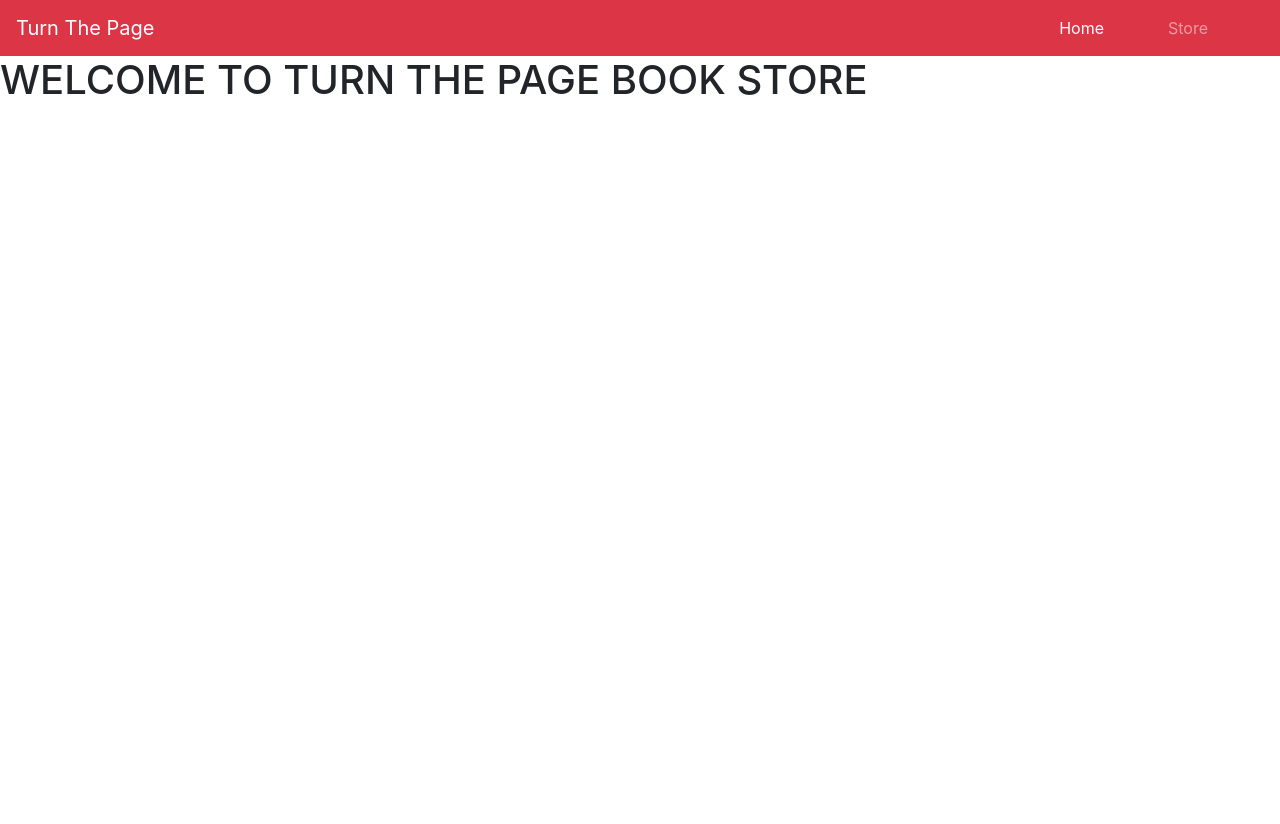
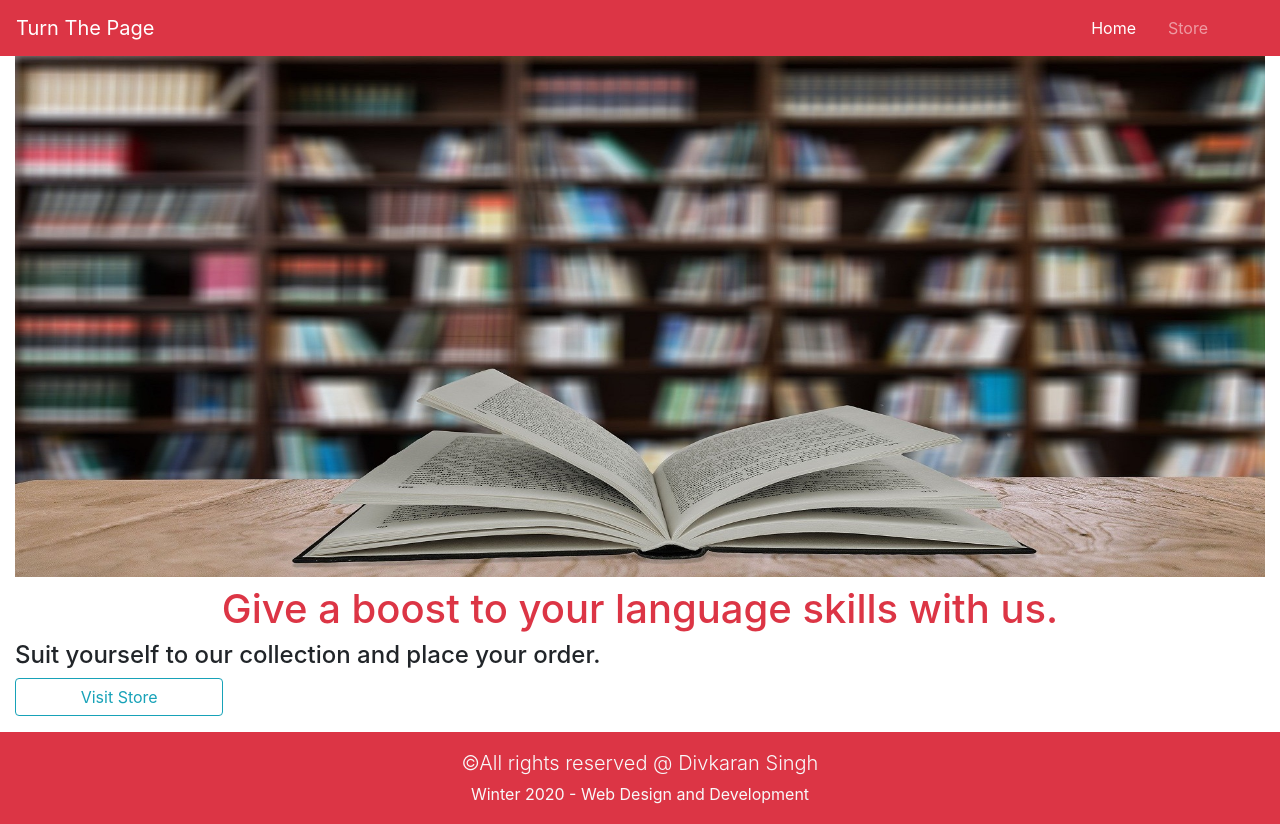
Before and after one commit to divkaran-singh/E-commerceProject, a PHP site: page / in a window 1280 px wide. Before the commit the page ends 95 px from the top, so only its background shows below. Run offline with PHP 8.4, Linux system fonts and the light colour scheme.

Commit message:
Complete Project

```diff
--- a/index.php
+++ b/index.php
@@ -14,7 +14,7 @@
 
     <div class="collapse navbar-collapse" id="navbarSupportedContent">
         <ul class="navbar-nav ml-auto mr-5">
-            <li class="nav-item active mr-5">
+            <li class="nav-item active mr-3">
                 <a class="nav-link" href="index.php">Home</a>
             </li>
             <li class="nav-item">
@@ -22,6 +22,35 @@
             </li>
     </div>
 </nav>
-<h1>WELCOME TO TURN THE PAGE BOOK STORE</h1>
+<div class="container-fluid">
+    <div class="row">
+        <div class="col-md-12">
+            <img src="images/bannerImage.jpg" alt="Banner image" class="img-fluid">
+        </div>
+    </div>
+    <div class="row mt-2">
+        <div class="col-md-12">
+            <h1 class="text-danger text-center">Give a boost to your language skills with us.</h1>
+        </div>
+    </div>
+    <div class="row">
+        <div class="col-md-12">
+            <h4>Suit yourself to our collection and place your order.</h4>
+            <form action="store.php">
+                <input type="submit" class="btn btn-outline-info col-2 form-control" value="Visit Store">
+            </form>
+        </div>
+    </div>
+</div>
+<footer>
+<div class="container-fluid mt-3">
+    <div class="row bg-danger">
+        <div class="col-md-12 text-center text-light">
+            <p class="lead pt-3">&copy;All rights reserved @ Divkaran Singh<br>
+            <small>Winter 2020 - Web Design and Development</small></p>
+        </div>
+    </div>
+</div>
+</footer>
 </body>
 </html>
--- a/store.php
+++ b/store.php
@@ -17,7 +17,7 @@ require("mysqli_connect.php");
 
     <div class="collapse navbar-collapse" id="navbarSupportedContent">
         <ul class="navbar-nav ml-auto mr-5">
-            <li class="nav-item  mr-5">
+            <li class="nav-item  mr-3">
                 <a class="nav-link" href="index.php">Home</a>
             </li>
             <li class="nav-item active">
```
Also changed, not shown: images/bannerImage.jpg (added).
